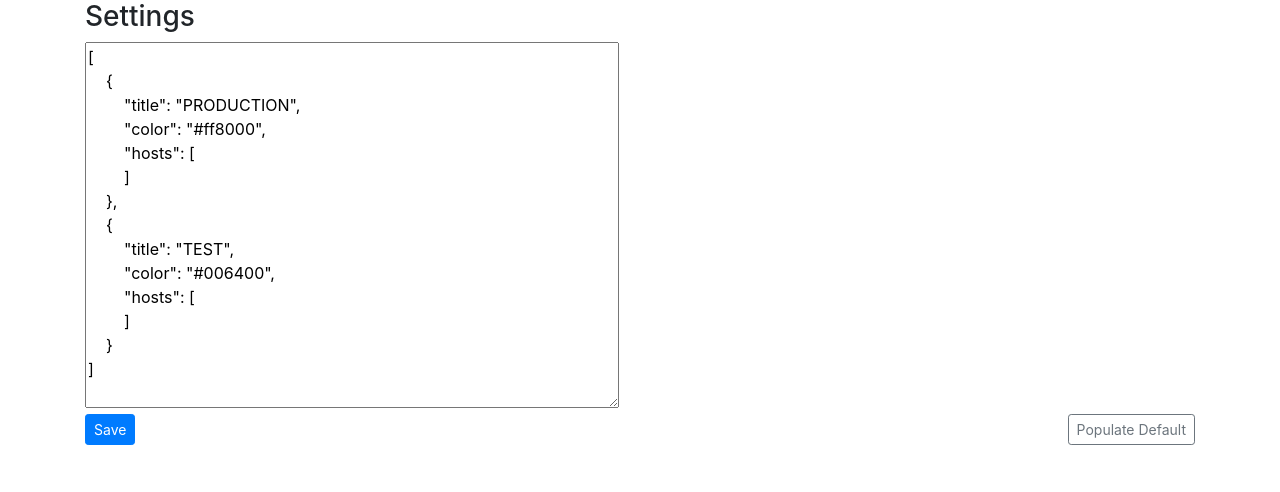
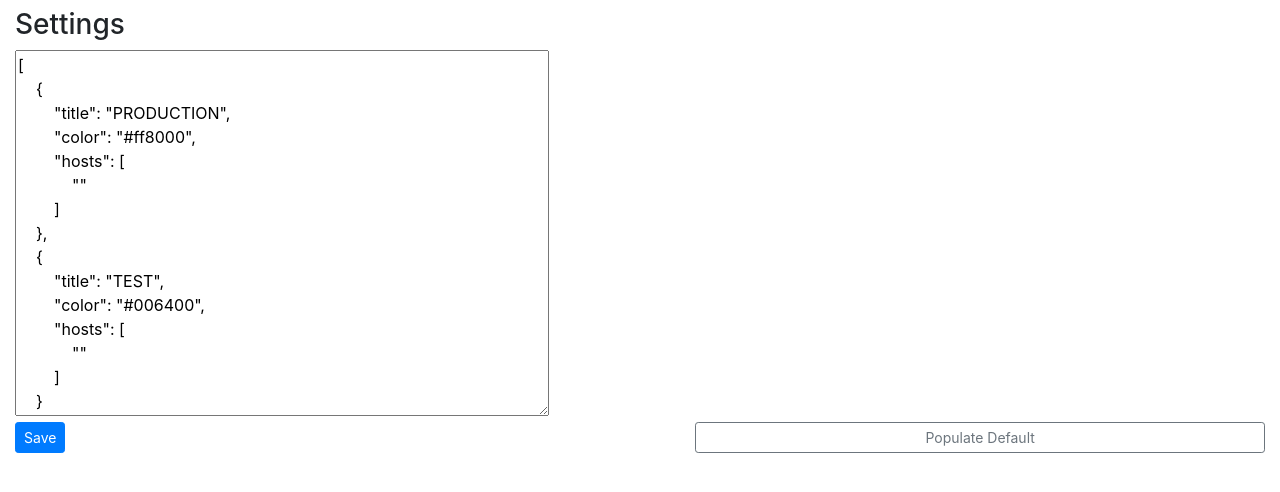
Before and after one commit to develohpanda/label, a browser extension: page options.html in a window 1280 px wide. Drawn offline with Linux system fonts and the light colour scheme.

Commit message:
updated options.html

```diff
--- a/js/constants.js
+++ b/js/constants.js
@@ -3,12 +3,14 @@ const defaultSettings = `[
         "title": "PRODUCTION",
         "color": "#ff8000",
         "hosts": [
+            ""
         ]
     },
     {
         "title": "TEST",
         "color": "#006400",
         "hosts": [
+            ""
         ]
     }
 ]`;
--- a/options.html
+++ b/options.html
@@ -7,9 +7,7 @@
 </head>
 
 <body>
-
-
-    <div class="container">
+    <div class="container-fluid mt-2 mb-2">
         <div class="row justify-content-between">
             <div class="col-auto">
                 <h3>Settings</h3>
@@ -25,13 +23,15 @@
         <div class="row justify-content-between">
             <div class="col-auto">
                 <button type="button" class="btn btn-primary btn-sm btn-block" id="save">Save</button>
-                <p id="status"></p>
             </div>
-            <div class="col-auto">
-                <button type="button" class="btn btn-outline-secondary btn-sm btn-block" id="populateDefault">Populate Default</button>
+            <div class="col">
+                <span class="align-middle" id="status"></span>
+            </div>
+            <div class="col">
+                <button type="button" class="btn btn-outline-secondary btn-sm btn-block float-right" id="populateDefault">Populate
+                    Default</button>
             </div>
         </div>
-
     </div>
 
     <script src="js/jquery-3.3.1.slim.min.js"></script>
```
